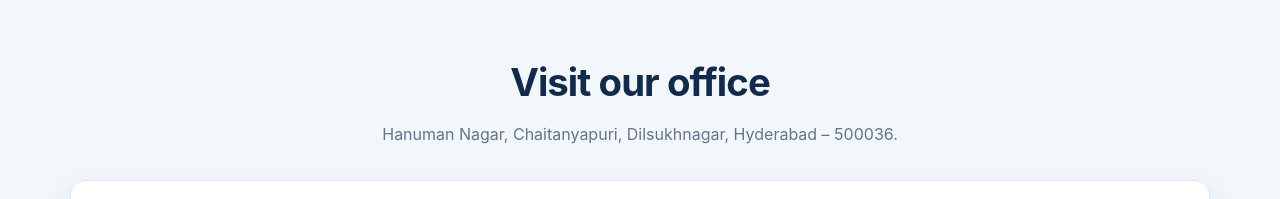
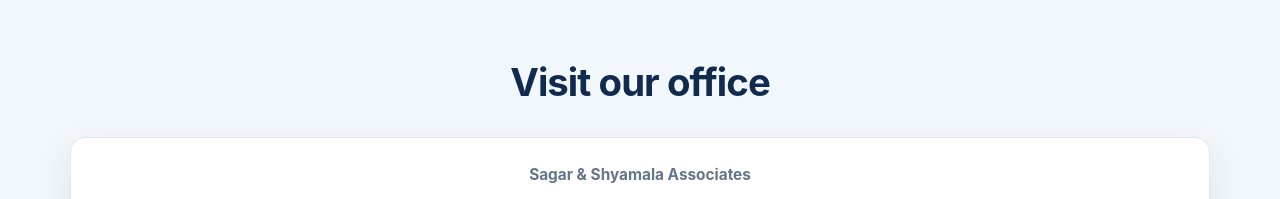
Before and after one commit to pkunde/ssa-website, a plain HTML site: page contact.html in a window 1280 px wide. Shown: the part 1340-1539 px from the top of the page. Drawn offline with Linux system fonts and the light colour scheme.

Commit message:
Update contact.html

```diff
--- a/contact.html
+++ b/contact.html
@@ -150,7 +150,6 @@ Dilsukhnagar, Hyderabad – 500036</span>
 
 <div class="section-head center">
 <h2>Visit our office</h2>
-<p>Hanuman Nagar, Chaitanyapuri, Dilsukhnagar, Hyderabad – 500036.</p>
 </div>
 
 <div class="card">
```
